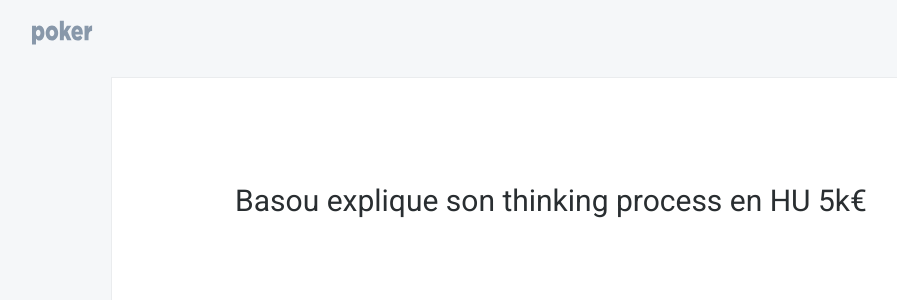
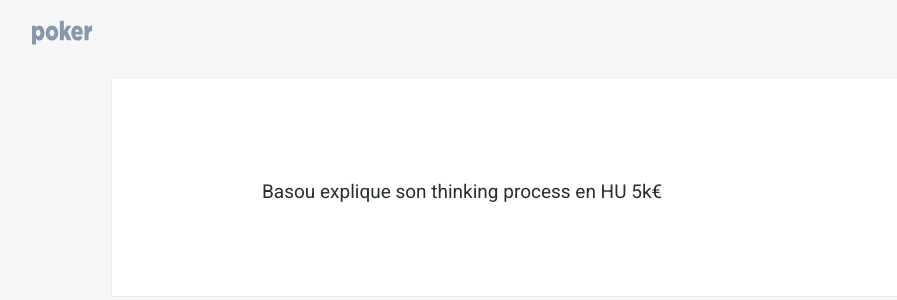
Before and after one commit to greglejeune/blog, a Jekyll site: the page built from index.html, in a window 1280 px wide. Shown: the top 300 px of the page, without its empty margins (89-986 px from the left). Built offline with Jekyll 4.4.1, drawn with Linux system fonts in a browser that asks for light colours.

Commit message:
Add files via upload

```diff
--- a/index.html
+++ b/index.html
@@ -5,9 +5,9 @@ layout: base
 {% for post in site.posts %}
     <a href="{{ post.url | prepend: site.baseurl }}">
         <article>
-            <header>
-                <h1>{{ post.title }}</h1>
-            </header>
+            <div class="content">
+                <h3>{{ post.title }}</h3>
+            </div>
         </article>
     </a>
 {% endfor %}
```
